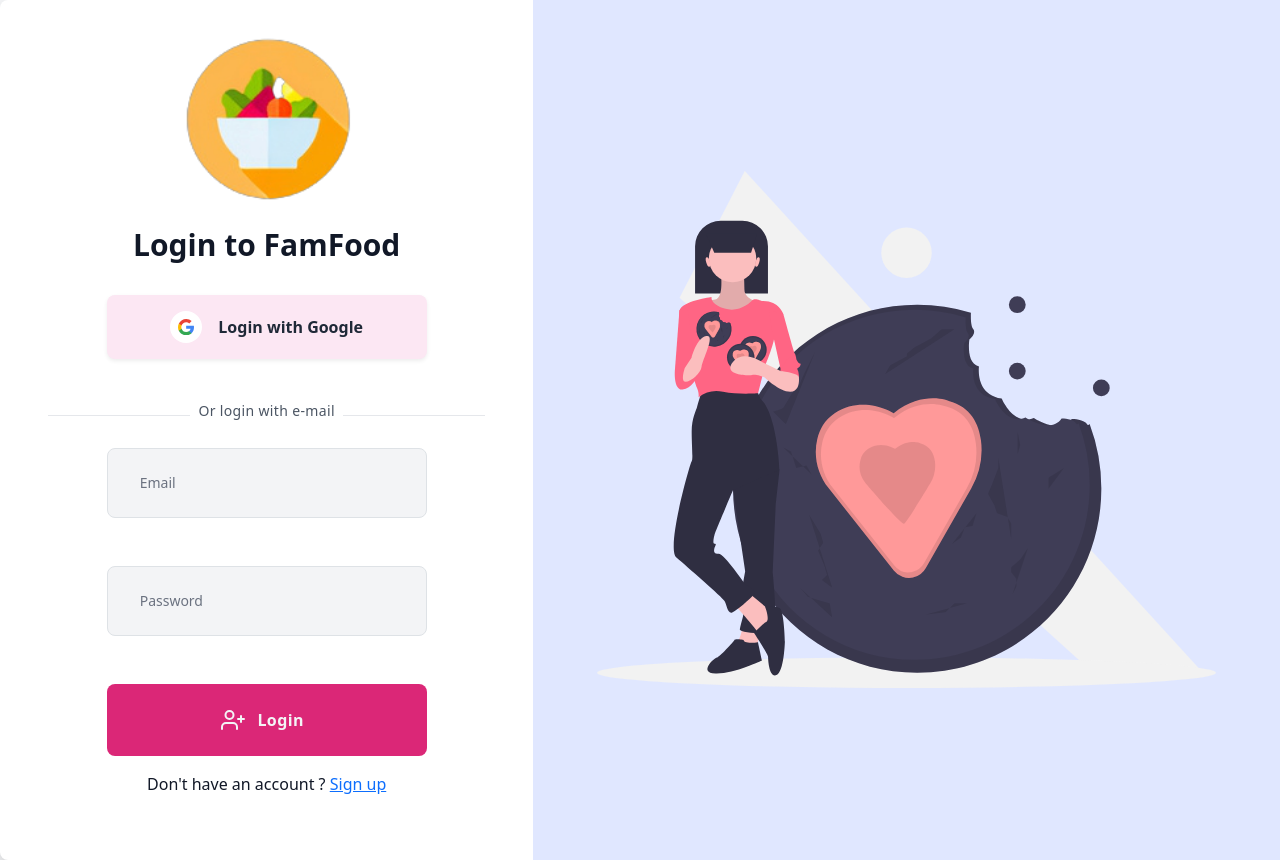
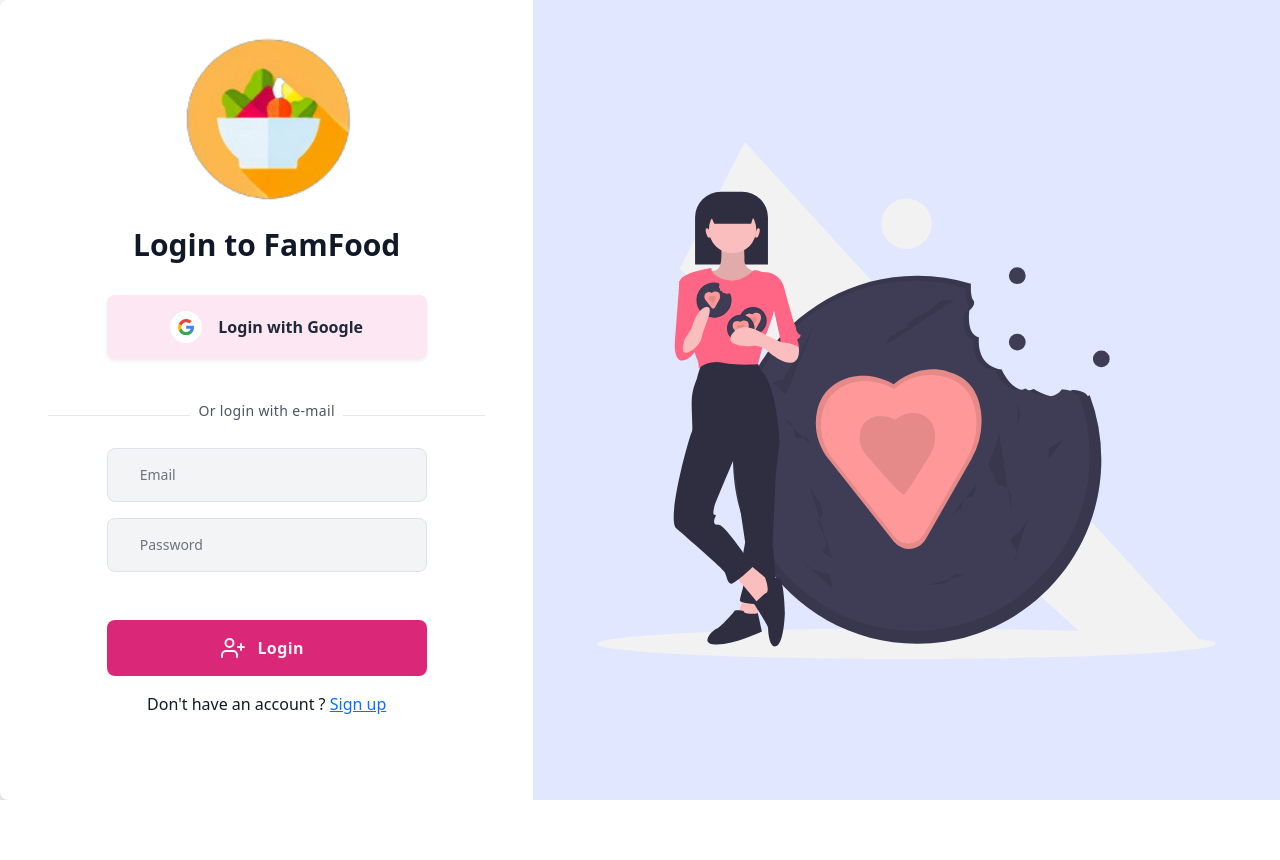
Before and after one commit to Preetishx77/famfood-partner, a React (Create React App) app: page /login in a window 1280 px wide. After the commit the page ends 800 px from the top, so only its background shows below. Built offline with nearby package versions, Linux system fonts and the light colour scheme.

Commit message:
Update Login.js

```diff
--- a/src/components/Login.js
+++ b/src/components/Login.js
@@ -88,13 +88,13 @@
 
             <div class="mx-auto max-w-xs">
               <input
-                class="w-full px-8 py-4 rounded-lg font-medium bg-gray-100 border border-gray-200 placeholder-gray-500 text-sm focus:outline-none focus:border-gray-400 focus:bg-white"
+                class="w-full px-8 py-3 rounded-lg font-medium bg-gray-100 border border-gray-200 placeholder-gray-500 text-sm focus:outline-none focus:border-gray-400 focus:bg-white"
                 type="email"
                 placeholder="Email"
                 onChange={(e) => setEmail(e.target.value)}
               />
               <input
-                class="w-full px-8 py-4 rounded-lg font-medium bg-gray-100 border border-gray-200 placeholder-gray-500 text-sm focus:outline-none focus:border-gray-400 focus:bg-white mt-5"
+                class="w-full px-8 py-3 rounded-lg font-medium bg-gray-100 border border-gray-200 placeholder-gray-500 text-sm focus:outline-none focus:border-gray-400 focus:bg-white mt-3"
                 type="password"
                 placeholder="Password"
                 onChange={(e) => setPassword(e.target.value)}
@@ -102,7 +102,7 @@
 
               <button
               onClick={login}
-                class="mt-5 tracking-wide font-semibold bg-pink-600 text-gray-100 w-full py-4 rounded-lg hover:bg-pink-700 transition-all duration-300 ease-in-out flex items-center justify-center focus:shadow-outline focus:outline-none"
+                class="mt-5 tracking-wide font-semibold bg-pink-600 text-gray-100 w-full py-3 rounded-lg hover:bg-pink-700 transition-all duration-300 ease-in-out flex items-center justify-center focus:shadow-outline focus:outline-none"
               >
                 <svg
                   class="w-6 h-6 -ml-2"
```
